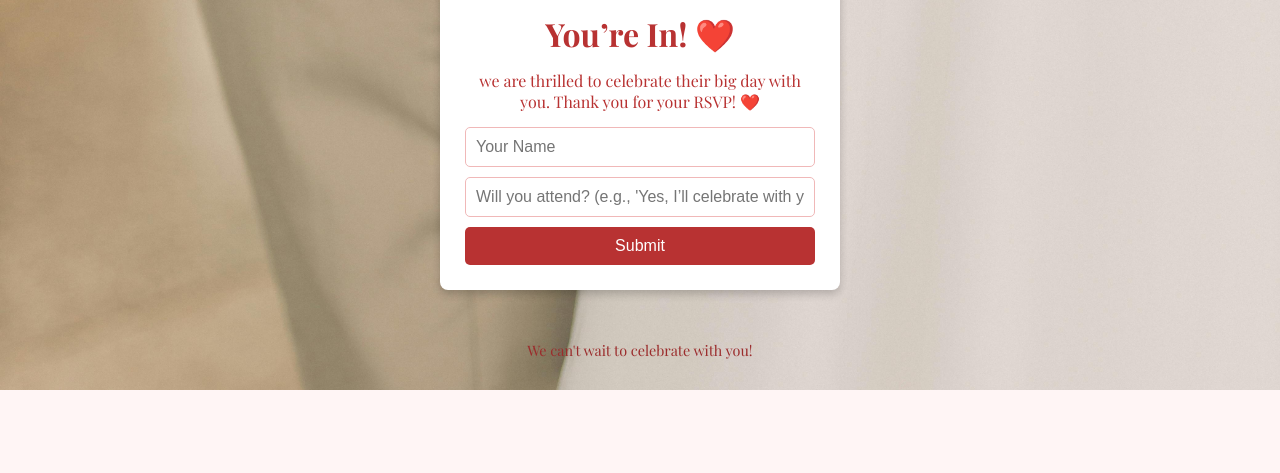
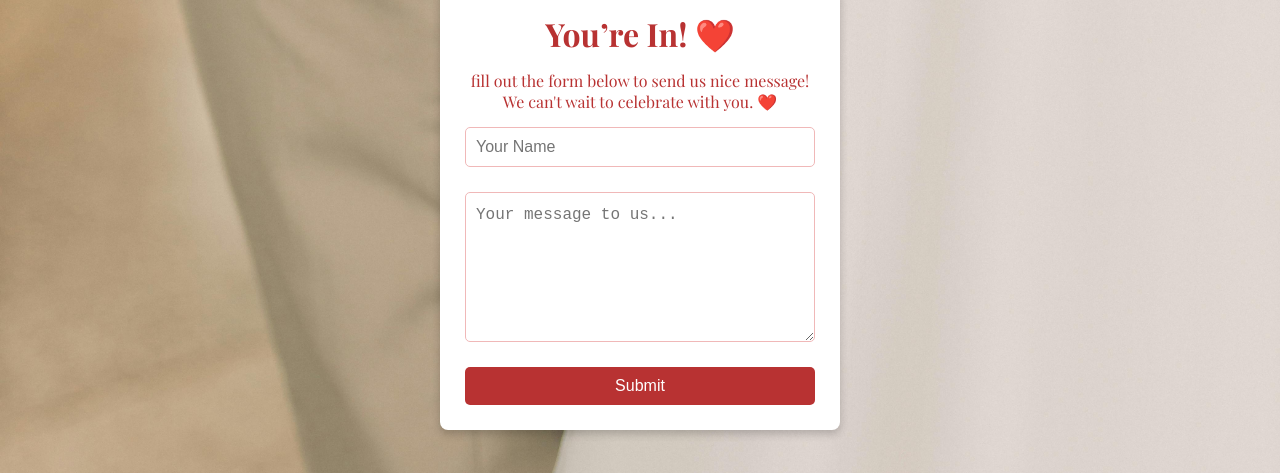
Before and after one commit to MohamedMat-hana/WeddingApp, a React (Vite) app in the folder client/: page / in a window 1280 px wide. Shown: the part 956-1429 px from the top of the page. Before the commit the page ends 1346 px from the top, so only its background shows below. Built offline with nearby package versions, Linux system fonts and the light colour scheme.

Commit message:
Enhance RSVP form with loading state and improved styling for buttons and text areas

```diff
--- a/client/src/App.tsx
+++ b/client/src/App.tsx
@@ -2,17 +2,17 @@ import { useState } from "react";
 import { BrowserRouter as Router, Route, Routes } from "react-router-dom";
 import Countdown from "react-countdown";
 import "./index.css";
-import SubmissionsPage from "./SubmissionsPage";
 
 function App() {
   const [name, setName] = useState("");
-  const [email, setEmail] = useState("");
-  const [attending, setAttending] = useState("");
+   const [attending, setAttending] = useState("");
   const [message, setMessage] = useState("");
+  const [loading, setLoading] = useState(false);
 
-  const handleSubmit = async (e: React.FormEvent<HTMLFormElement>) => {
+  const handleSubmit = async (e) => {
     e.preventDefault();
-    const payload = { name, email:"emil", attending };
+    setLoading(true);
+    const payload = { name, attending };
     console.log("Sending payload:", payload);
     try {
       console.log("Submitting RSVP...");
@@ -23,27 +23,23 @@ function App() {
           headers: { "Content-Type": "application/json" },
           body: JSON.stringify(payload),
         }
-
       );
-      console.log("Submitting RSVsssP...");
 
       const result = await response.json();
       console.log(result);
-      console.log(email);
 
-      setMessage("You’re on the guest list! 🎉");
       if (response.ok) {
+        setMessage("You’re on the guest list! 🎉");
         setName("");
-      console.log("Submittsssslsjhing RSVP...");
-
-        setEmail("");
-        setAttending("");
+         setAttending("");
+      } else {
+        setMessage("Error submitting RSVP. Please try again.");
       }
     } catch (error) {
-      console.log("Submittadsdasing RSVP...");
-
       console.error("Submission error:", error);
       setMessage("Error submitting RSVP. Please try again.");
+    } finally {
+      setLoading(false); // Set loading to false when submission finishes (success or error)
     }
   };
 
@@ -98,7 +94,7 @@ function App() {
                     <iframe
                       title="Wedding Location"
                       src="https://www.google.com/maps/embed?pb=!1m18!1m12!1m3!1d3455.02423341193!2d31.0959174752618!3d31.015864174951166!2m3!1f0!2f0!3f0!3m2!1i1024!2i768!4f13.1!3m3!1m2!1s0x14f7a51f6c3ddc6d%3A0x466fa7f23669fe05!2z2YXYrNmF2YjYsdmK2Kk!5e0!3m2!1sar!2seg!4v1710440000000!5m2!1sar!2seg"
-                      width="50%"
+                      width="80%"
                       height="300"
                       style={{ border: 0 }}
                       loading="lazy"
@@ -118,7 +114,7 @@ function App() {
                 <section className="rsvp-section">
                   <h2>You’re In! ❤️</h2>
                   <p style={{ color: "#b83232", fontSize: "1rem", marginBottom: "15px" }}>
-                    we are thrilled to celebrate their big day with you. Thank you for your RSVP! ❤️
+                    fill out the form below to send us nice message! We can't wait to celebrate with you. ❤️
                   </p>
                   <form onSubmit={handleSubmit}>
                     <input
@@ -127,29 +123,40 @@ function App() {
                       value={name}
                       onChange={(e) => setName(e.target.value)}
                       required
+                      disabled={loading} // Disable input while loading
                     />
-                    {/* <input
-                      type="email"
-                      placeholder="Your Email"
-                      value={email}
-                      onChange={(e) => setEmail(e.target.value)}
+               <textarea
+                      placeholder="Your message to us..."
+                      value={attending}
+                      onChange={(e) => setAttending(e.target.value)}
                       required
-                    /> */}
-                    <input
+                      disabled={loading}
+                      className="form-textarea"
+                    />
+                           {/* <input
                       type="text"
                       placeholder="Will you attend? (e.g., 'Yes, I’ll celebrate with you!' or 'No, but wishing you joy!')"
                       value={attending}
                       onChange={(e) => setAttending(e.target.value)}
                       required
-                    />
-                    <button type="submit">Submit</button>
+                      disabled={loading} // Disable input while loading
+                    /> */}
+
+                    <button type="submit" disabled={loading}> {/* Disable button while loading */}
+                      {loading ? (
+                        <div className="spinner"></div> // Spinner element
+                      ) : (
+                        "Submit"
+                      )}
+                    </button>
                     {message && <p style={{ color: "#b83232" }}>{message}</p>}
                   </form>
                 </section>
               </>
             }
           />
-          <Route path="/usersubmit" element={<SubmissionsPage />} />
+          {/* If you have a SubmissionsPage component, uncomment the line below */}
+          {/* <Route path="/usersubmit" element={<SubmissionsPage />} /> */}
         </Routes>
 
         <footer>
--- a/client/src/index.css
+++ b/client/src/index.css
@@ -285,3 +285,81 @@ footer {
 .map-button:hover {
   background: #9b2c2c;
 }
+/* Existing styles remain unchanged, updated styles for the button and loading indicator */
+button {
+  display: flex;
+  align-items: center;
+  justify-content: center;
+  padding: 10px 20px;
+  background-color: #b83232;
+  color: white;
+  border: none;
+  border-radius: 5px;
+  cursor: pointer;
+  transition: background-color 0.3s;
+}
+
+button:disabled {
+  background-color: #cccccc;
+  cursor: not-allowed;
+}
+
+.loading-indicator {
+  display: inline-block;
+  width: 16px;
+  height: 16px;
+  border: 2px solid #ffffff;
+  border-radius: 50%;
+  border-top-color: transparent;
+  animation: spin 1s linear infinite;
+}
+
+@keyframes spin {
+  to {
+    transform: rotate(360deg);
+  }
+}
+.spinner {
+  border: 4px solid rgba(255, 255, 255, 0.3);
+  border-top: 4px solid #fff;
+  border-radius: 50%;
+  width: 20px;
+  height: 20px;
+  animation: spin 1s linear infinite;
+  margin: 0 auto; /* Center the spinner */
+}
+
+@keyframes spin {
+  0% { transform: rotate(0deg); }
+  100% { transform: rotate(360deg); }
+}
+input, .form-textarea {
+  width: 100%;
+  padding: 10px;
+  margin-bottom: 15px;
+  border: 1px solid #f0b8b8; /* Red border color */
+  border-radius: 5px;
+  font-size: 1rem;
+  color: #333;
+  background-color: #fff;
+  transition: border-color 0.3s;
+}
+
+input:focus, .form-textarea:focus {
+  outline: none;
+  border-color: #b83232; /* Maintain red border on focus */
+}
+
+input:disabled, .form-textarea:disabled {
+  background-color: #f0f0f0;
+  cursor: not-allowed;
+  opacity: 0.7;
+  border-color: #b83232; /* Keep red border when disabled */
+}
+
+/* Specific styles for textarea to support multiple lines and taller height */
+.form-textarea {
+  min-height: 150px; /* Increased height for more lines */
+  resize: vertical; /* Allows vertical resizing only */
+  line-height: 1.5; /* Improves readability for multiple lines */
+}
```
